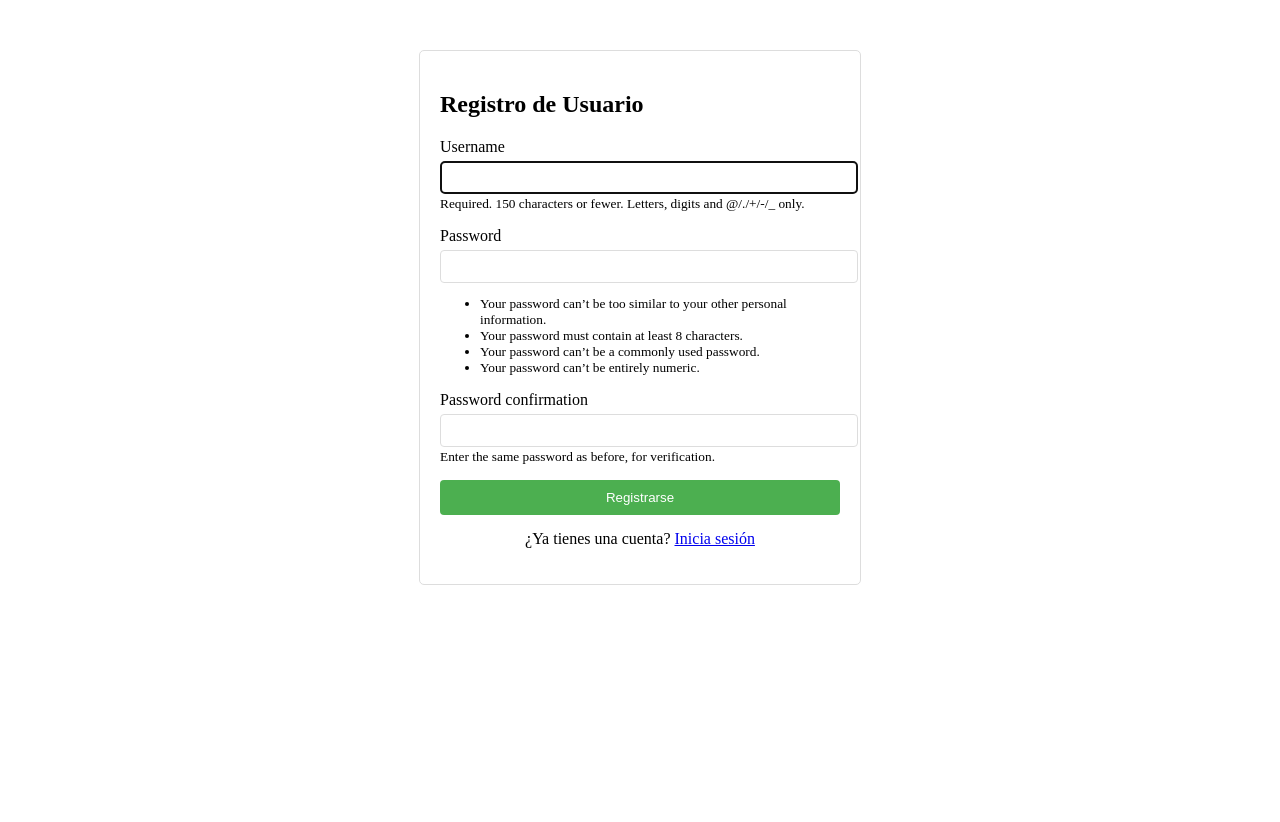
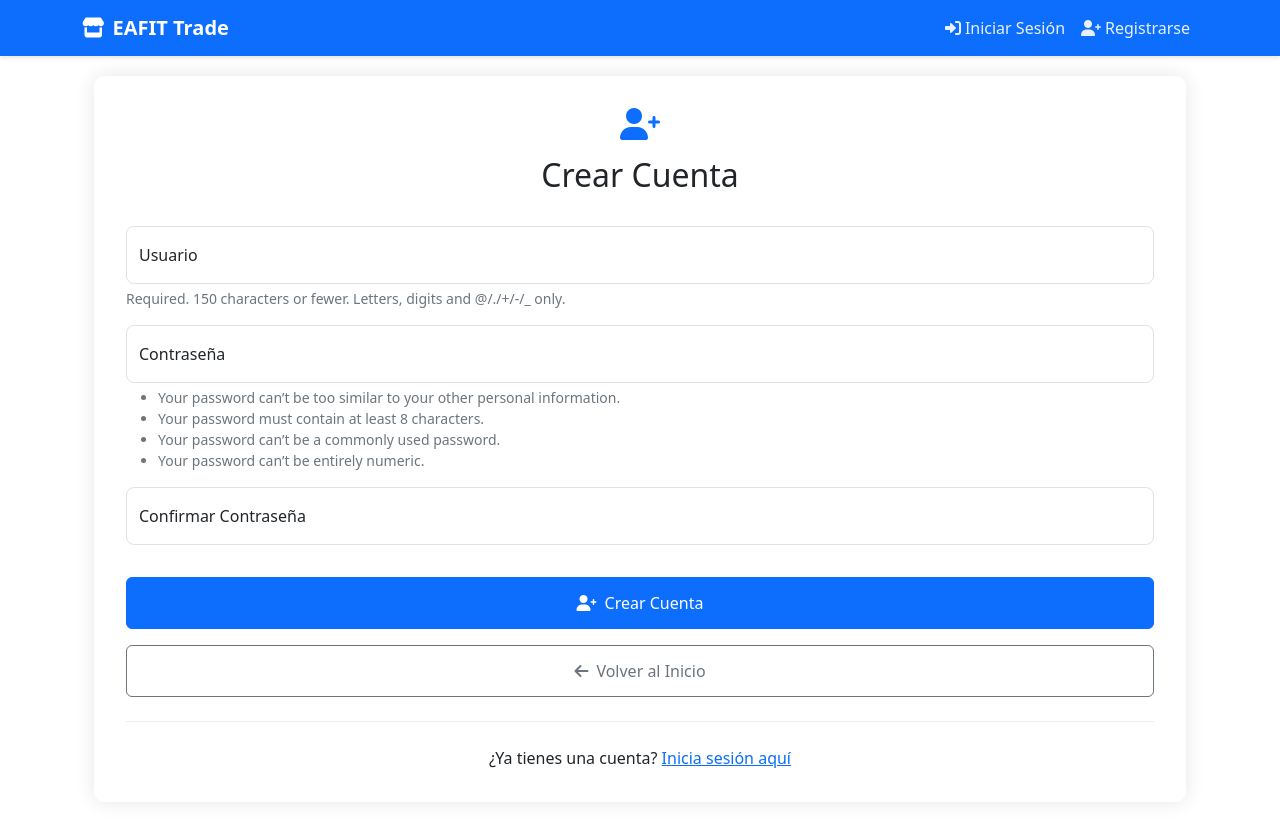
Before and after one commit to camiloarbr/EafitTrade, a Django app: page /register/ in a window 1280 px wide. Before the commit the page ends 585 px from the top, so only its background shows below. Run offline with Django 5.2, Linux system fonts and the light colour scheme.

Commit message:
Bootstrap register

```diff
--- a/products/templates/registration/register.html
+++ b/products/templates/registration/register.html
@@ -1,74 +1,142 @@
-<!DOCTYPE html>
-<html>
-<head>
-    <title>Registro - EAFIT Trade</title>
+{% extends 'products/base.html' %}
+
+{% block title %}Registro - EAFIT Trade{% endblock %}
+
+{% block extra_styles %}
 <style>
-        .register-container {
+    .auth-container {
         max-width: 400px;
-            margin: 50px auto;
-            padding: 20px;
-            border: 1px solid #ddd;
-            border-radius: 5px;
+        margin: 2rem auto;
     }
-        .form-group {
-            margin-bottom: 15px;
+
+    .auth-card {
+        background: white;
+        border-radius: 10px;
+        box-shadow: 0 0 20px rgba(0,0,0,0.1);
+        padding: 2rem;
     }
-        .form-group label {
-            display: block;
-            margin-bottom: 5px;
+
+    .auth-header {
+        text-align: center;
+        margin-bottom: 2rem;
     }
-        .form-group input {
+
+    .auth-header i {
+        font-size: 2rem;
+        color: var(--primary-color);
+        margin-bottom: 1rem;
+    }
+
+    .form-floating {
+        margin-bottom: 1rem;
+    }
+
+    .form-floating input {
+        border-radius: 8px;
+    }
+
+    .auth-footer {
+        text-align: center;
+        margin-top: 1.5rem;
+        padding-top: 1.5rem;
+        border-top: 1px solid #eee;
+    }
+
+    .btn-auth {
         width: 100%;
-            padding: 8px;
-            border: 1px solid #ddd;
-            border-radius: 4px;
+        padding: 0.8rem;
+        font-weight: 500;
+        margin-top: 1rem;
     }
-        .button {
-            background-color: #4CAF50;
-            color: white;
-            padding: 10px 15px;
-            border: none;
-            border-radius: 4px;
-            cursor: pointer;
-            width: 100%;
-        }
-        .button:hover {
-            background-color: #45a049;
-        }
-        .error-message {
-            color: red;
-            margin-bottom: 10px;
+
+    .help-text {
+        font-size: 0.875rem;
+        color: var(--secondary-color);
+        margin-top: 0.25rem;
     }
 </style>
-</head>
-<body>
-    <div class="register-container">
-        <h2>Registro de Usuario</h2>
+{% endblock %}
+
+{% block content %}
+<div class="container">
+    <div class="auth-container">
+        <div class="auth-card">
+            <div class="auth-header">
+                <i class="fas fa-user-plus"></i>
+                <h2>Crear Cuenta</h2>
+            </div>
 
             {% if form.errors %}
-            <div class="error-message">
+            <div class="alert alert-danger" role="alert">
+                <i class="fas fa-exclamation-circle me-2"></i>
                 Por favor corrige los siguientes errores:
-                {{ form.errors }}
+                <ul class="mb-0 mt-2">
+                    {% for field, errors in form.errors.items %}
+                        {% for error in errors %}
+                            <li>{{ error }}</li>
+                        {% endfor %}
+                    {% endfor %}
+                </ul>
             </div>
             {% endif %}
 
-        <form method="post">
+            <form method="post" novalidate>
                 {% csrf_token %}
-            {% for field in form %}
-                <div class="form-group">
-                    <label for="{{ field.id_for_label }}">{{ field.label }}</label>
-                    {{ field }}
-                    {% if field.help_text %}
-                        <small>{{ field.help_text }}</small>
+
+                <div class="form-floating">
+                    <input type="text" name="username" class="form-control {% if form.username.errors %}is-invalid{% endif %}"
+                           id="id_username" placeholder="Usuario" required>
+                    <label for="id_username">Usuario</label>
+                    {% if form.username.errors %}
+                    <div class="invalid-feedback">
+                        {{ form.username.errors|join:", " }}
+                    </div>
+                    {% endif %}
+                    {% if form.username.help_text %}
+                    <div class="help-text">{{ form.username.help_text }}</div>
                     {% endif %}
                 </div>
-            {% endfor %}
-            <button type="submit" class="button">Registrarse</button>
+
+                <div class="form-floating">
+                    <input type="password" name="password1" class="form-control {% if form.password1.errors %}is-invalid{% endif %}"
+                           id="id_password1" placeholder="Contraseña" required>
+                    <label for="id_password1">Contraseña</label>
+                    {% if form.password1.errors %}
+                    <div class="invalid-feedback">
+                        {{ form.password1.errors|join:", " }}
+                    </div>
+                    {% endif %}
+                    {% if form.password1.help_text %}
+                    <div class="help-text">{{ form.password1.help_text }}</div>
+                    {% endif %}
+                </div>
+
+                <div class="form-floating">
+                    <input type="password" name="password2" class="form-control {% if form.password2.errors %}is-invalid{% endif %}"
+                           id="id_password2" placeholder="Confirmar Contraseña" required>
+                    <label for="id_password2">Confirmar Contraseña</label>
+                    {% if form.password2.errors %}
+                    <div class="invalid-feedback">
+                        {{ form.password2.errors|join:", " }}
+                    </div>
+                    {% endif %}
+                </div>
+
+                <button type="submit" class="btn btn-primary btn-auth">
+                    <i class="fas fa-user-plus me-2"></i>Crear Cuenta
+                </button>
+
+                <a href="{% url 'home' %}" class="btn btn-outline-secondary btn-auth">
+                    <i class="fas fa-arrow-left me-2"></i>Volver al Inicio
+                </a>
             </form>
 
-        <p style="text-align: center; margin-top: 15px;">
-            ¿Ya tienes una cuenta? <a href="{% url 'login' %}">Inicia sesión</a>
+            <div class="auth-footer">
+                <p class="mb-0">¿Ya tienes una cuenta?
+                    <a href="{% url 'login' %}" class="text-primary">Inicia sesión aquí</a>
                 </p>
             </div>
-</body>
-</html>
+        </div>
+    </div>
+</div>
+{% endblock %}
```
Lines whose indentation alone changed are shown as unchanged.
